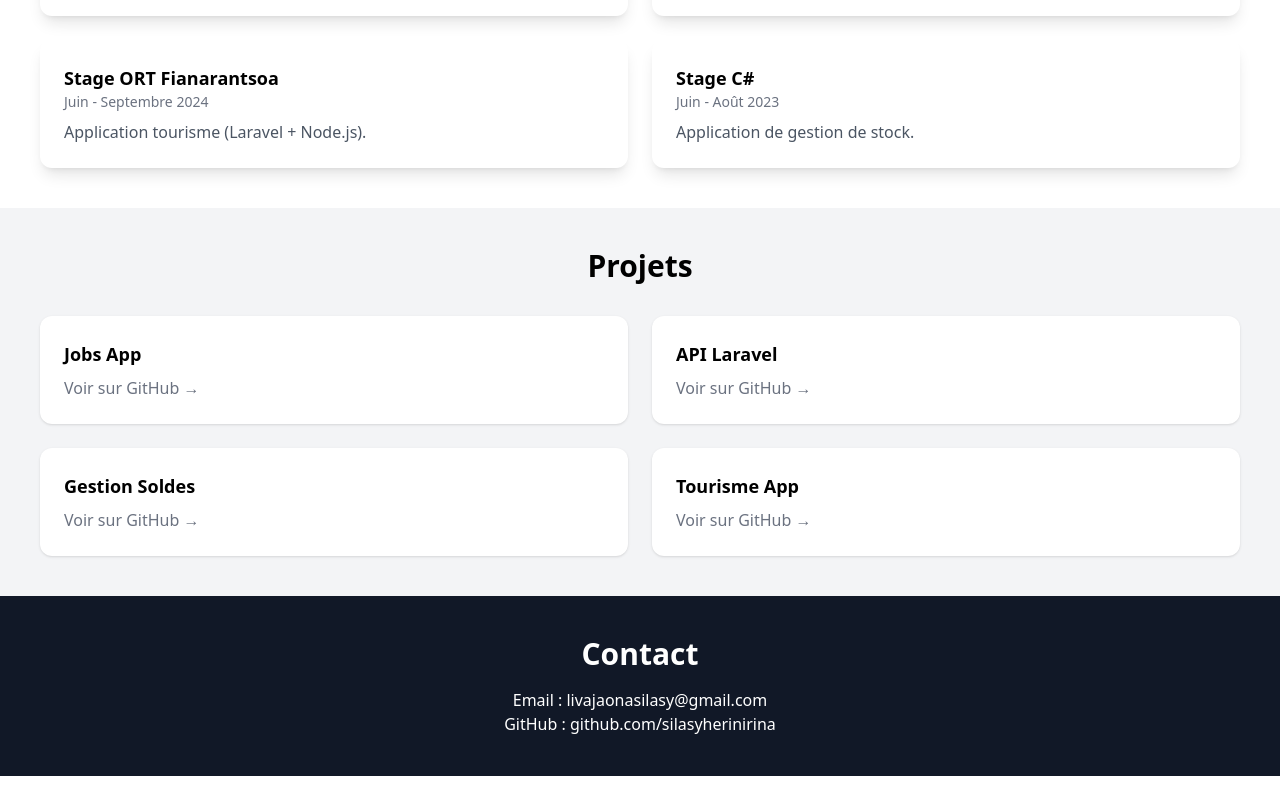
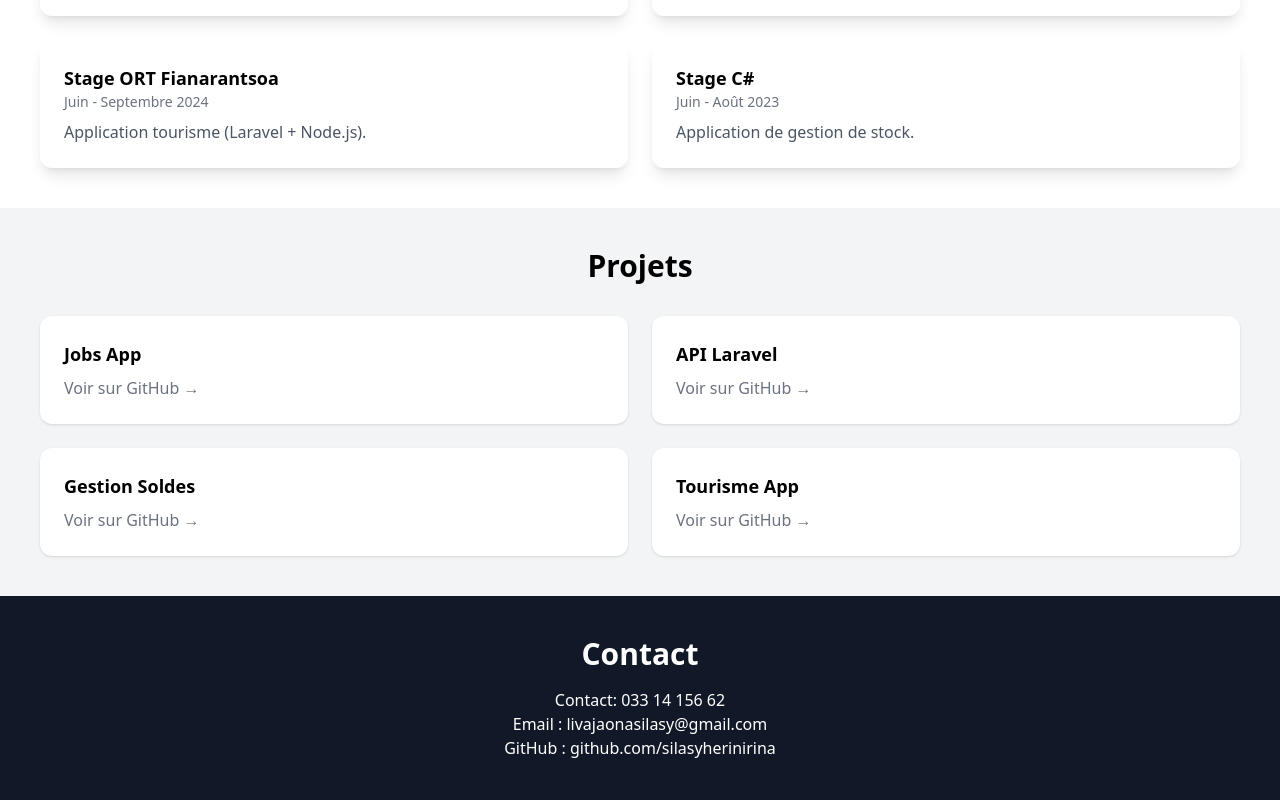
Before and after one commit to silasyherinirina/portfolio, a React (Vite) app: page / in a window 1280 px wide. Shown: the part 1376-2176 px from the top of the page. Before the commit the page ends 2152 px from the top, so only its background shows below. Built offline with nearby package versions, Linux system fonts and the light colour scheme.

Commit message:
update portfolio

```diff
--- a/src/components/Contact.jsx
+++ b/src/components/Contact.jsx
@@ -2,7 +2,8 @@ export default function Contact() {
     return (
         <section className="p-10 bg-gray-900 text-white text-center">
             <h2 className="text-3xl font-bold">Contact</h2>
-            <p className="mt-4">Email : livajaonasilasy@gmail.com</p>
+            <p className="mt-4">Contact: 033 14 156 62</p>
+            <p>Email : livajaonasilasy@gmail.com</p>
             <p>GitHub : github.com/silasyherinirina</p>
         </section>
     );
```
